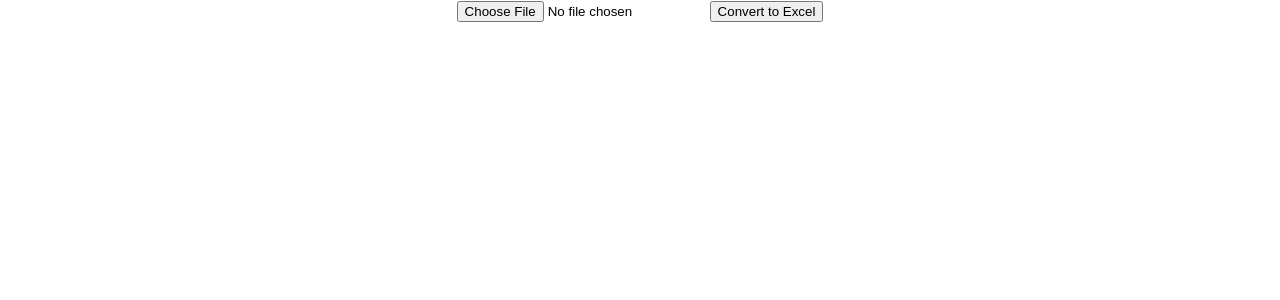
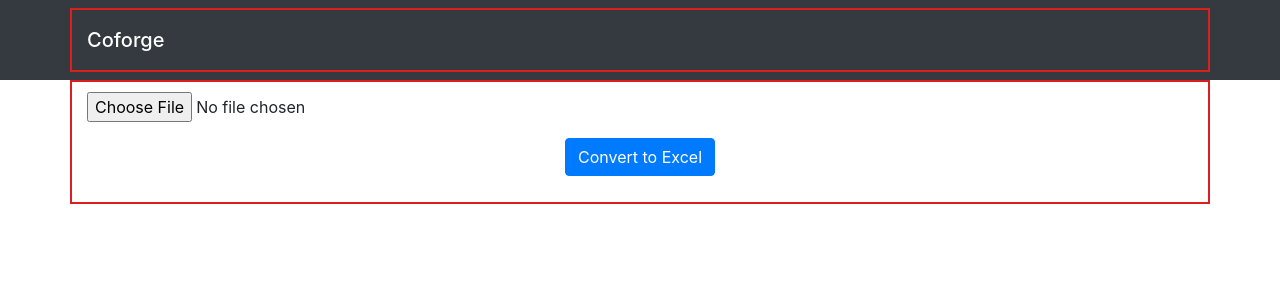
Before and after one commit to Aniruddha789BORLE/cofpoc, a React app: page / in a window 1280 px wide. Shown: the top 300 px of the page. Built offline with nearby package versions, Linux system fonts and the light colour scheme.

Commit message:
code changes

```diff
--- /dev/null
+++ b/src/Header.js
@@ -0,0 +1,13 @@
+import React from 'react';
+
+const Header = () => {
+  return (
+    <header className="navbar navbar-dark bg-dark">
+      <div className="container">
+        <span className="navbar-brand mb-0 h1">Coforge</span>
+      </div>
+    </header>
+  );
+};
+
+export default Header;
--- /dev/null
+++ b/src/Styles.css
@@ -0,0 +1,29 @@
+/* YamlConverter.css */
+
+.convert-button, .file-input{
+  background-color: #007bff;
+  color: #fff;
+  border: none;
+  padding: 10px 20px;
+  font-size: 16px;
+  cursor: pointer;
+}
+
+.convert-button:hover, .file-input:hover {
+  background-color: #0056b3;
+}
+
+.container {
+  border: 2px solid #dc1e1e; /* Example border */
+  padding: 10px; /* Example padding */
+}
+
+/* Define styles for the input file div */
+.input-div {
+  margin-bottom: 10px; /* Example margin */
+}
+
+/* Define styles for the button div */
+.button-div {
+  margin-bottom: 10px; /* Example margin */
+}
--- a/src/YamlConverter.js
+++ b/src/YamlConverter.js
@@ -1,6 +1,8 @@
 import React from 'react';
 import jsYaml from 'js-yaml';
 import * as XLSX from 'xlsx';
+import Header from './Header';
+import './Styles.css';
 
 class YamlConverter extends React.Component {
   constructor(props) {
@@ -9,6 +11,16 @@ class YamlConverter extends React.Component {
       yamlData: '',
       excelData: null
     };
+  }
+
+  componentDidMount() {
+    // Dynamically add Bootstrap CSS link to the document head
+    const link = document.createElement('link');
+    link.rel = 'stylesheet';
+    link.href = 'https://cdn.jsdelivr.net/npm/bootstrap@4.4.1/dist/css/bootstrap.min.css';
+    link.integrity = 'sha384-Vkoo8x4CGsO3+Hhxv8T/Q5PaXtkKtu6ug5TOeNV6gBiFeWPGFN9MuhOf23Q9Ifjh';
+    link.crossOrigin = 'anonymous';
+    document.head.appendChild(link);
   }
 
   handleFileChange = event => {
@@ -58,14 +70,21 @@ class YamlConverter extends React.Component {
 
     return (
       <div>
-        <input type="file" onChange={this.handleFileChange} />
-        <button onClick={this.convertToExcel}>Convert to Excel</button>
+        <Header /> {/* Include the Header component */}
+        <div className="container">
+        <div className="mb-3">
+          <input className="form-control-file mb-3" type="file" onChange={this.handleFileChange} />
+        </div>
+        <div className="mb-3">
+          <button className="btn btn-primary" onClick={this.convertToExcel}>Convert to Excel</button>
+        </div>
         {excelData && (
-          <div>
+          <div className="mb-3">
             <h3>Download Excel</h3>
-            <a href={excelData} download="data.xlsx">Download Excel</a>
+            <a href={excelData} download="data.xlsx" className="btn btn-success">Download Excel</a>
           </div>
         )}
+      </div>
       </div>
     );
   }
```
